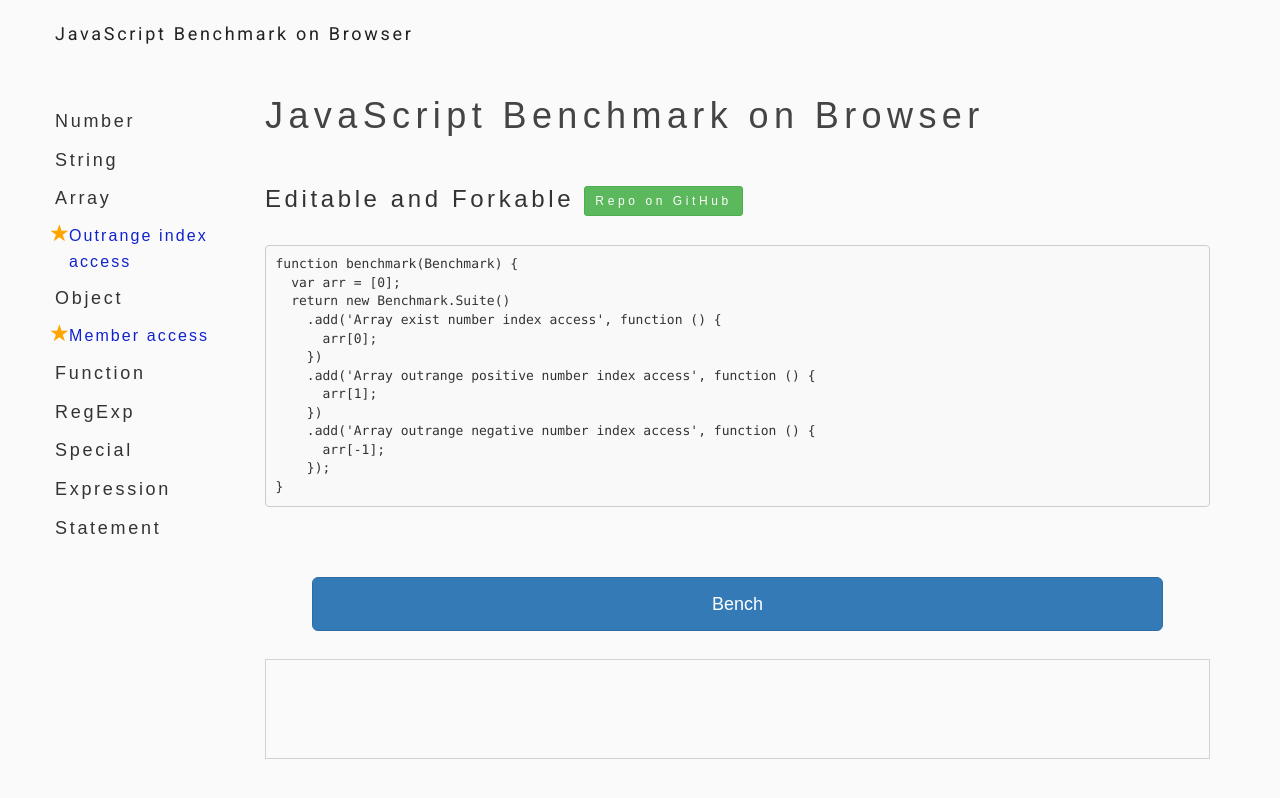
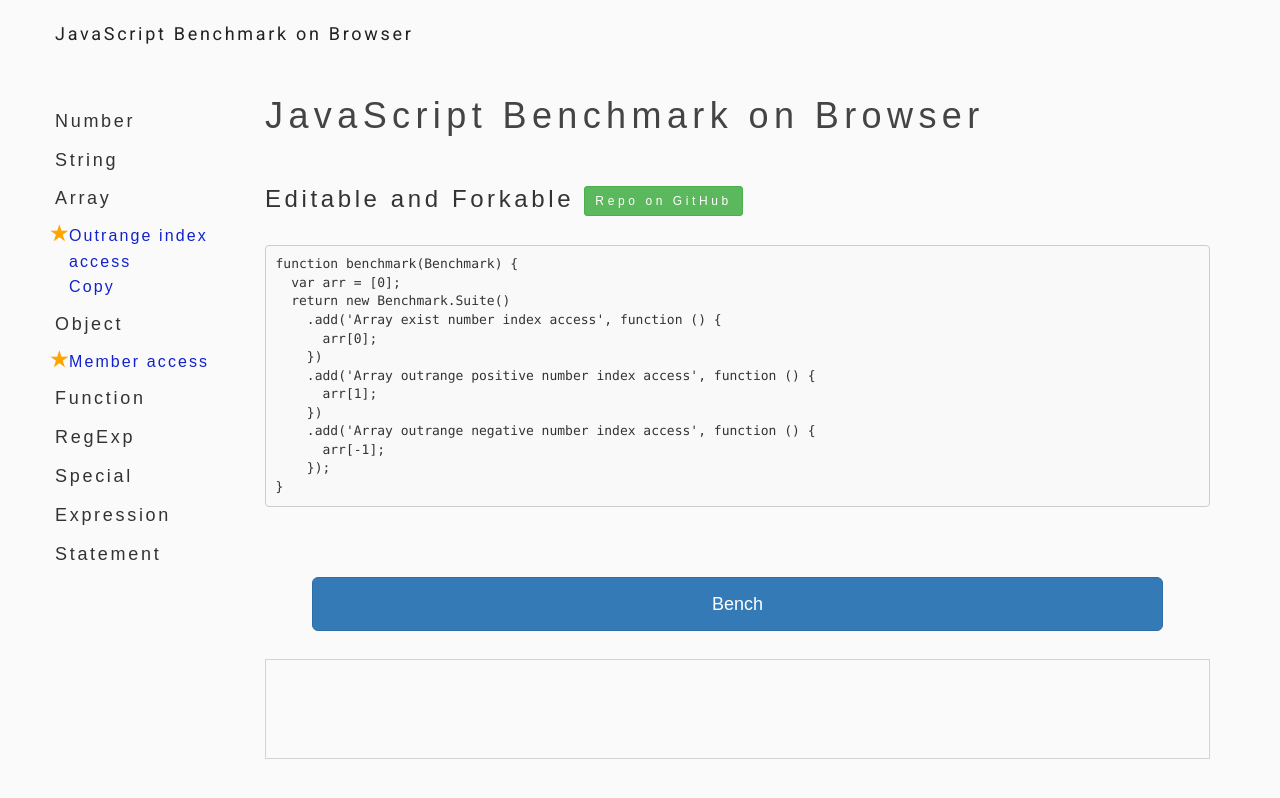
Before and after one commit to falsandtru/benchmark, a Jekyll site: the page built from index.md, in a window 1280 px wide. Shown: the top 798 px of the page. Built offline with Jekyll 4.4.1, drawn with Linux system fonts in a browser that asks for light colours; nearby versions of some CDN libraries.

Commit message:
test(suites): add link of benchmark suite

```diff
--- a/_includes/nav.html
+++ b/_includes/nav.html
@@ -4,6 +4,7 @@
   <h4>Array</h4>
   <ul>
     <li class="star"><a href="/benchmark/suites/1/">Outrange index access</a></li>
+    <li><a href="/benchmark/suites/3/">Copy</a></li>
   </ul>
   <h4>Object</h4>
   <ul>
```
